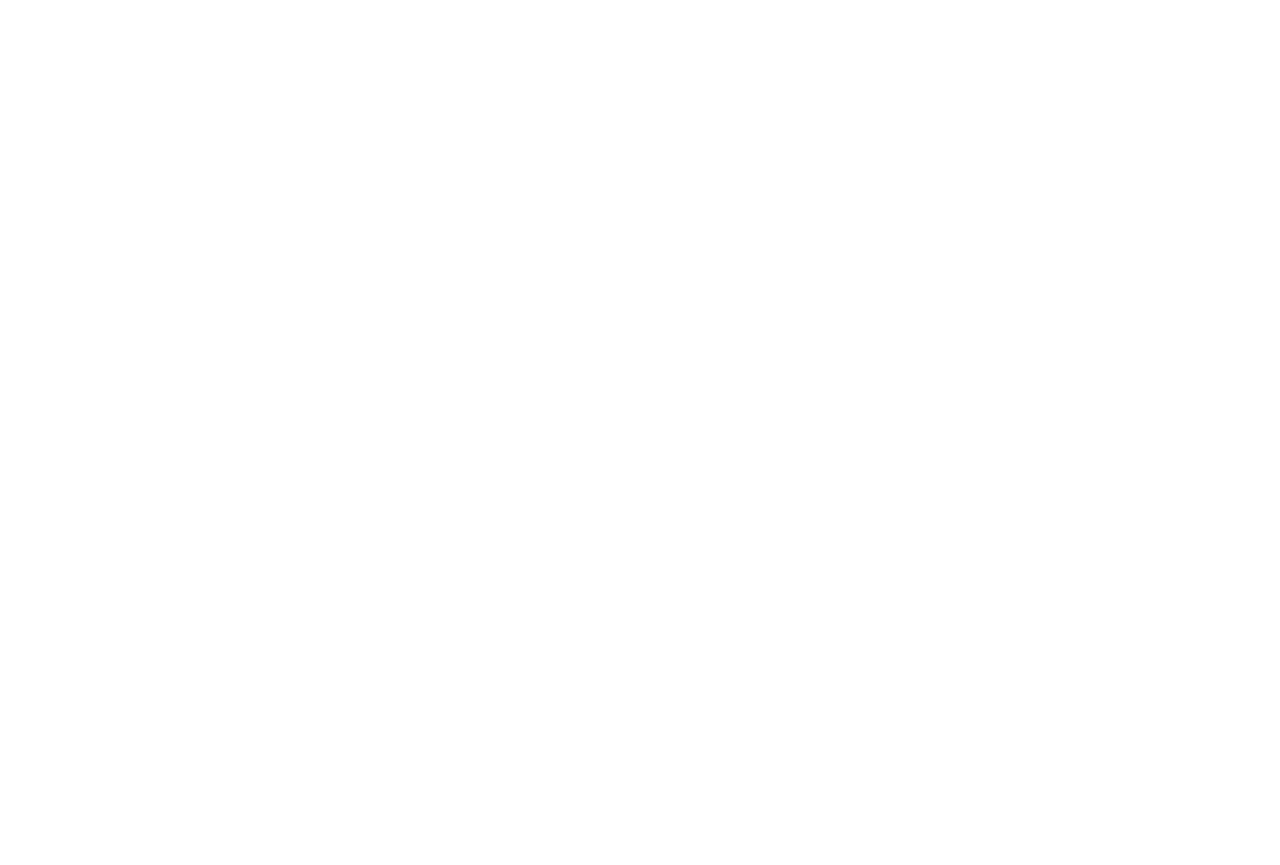
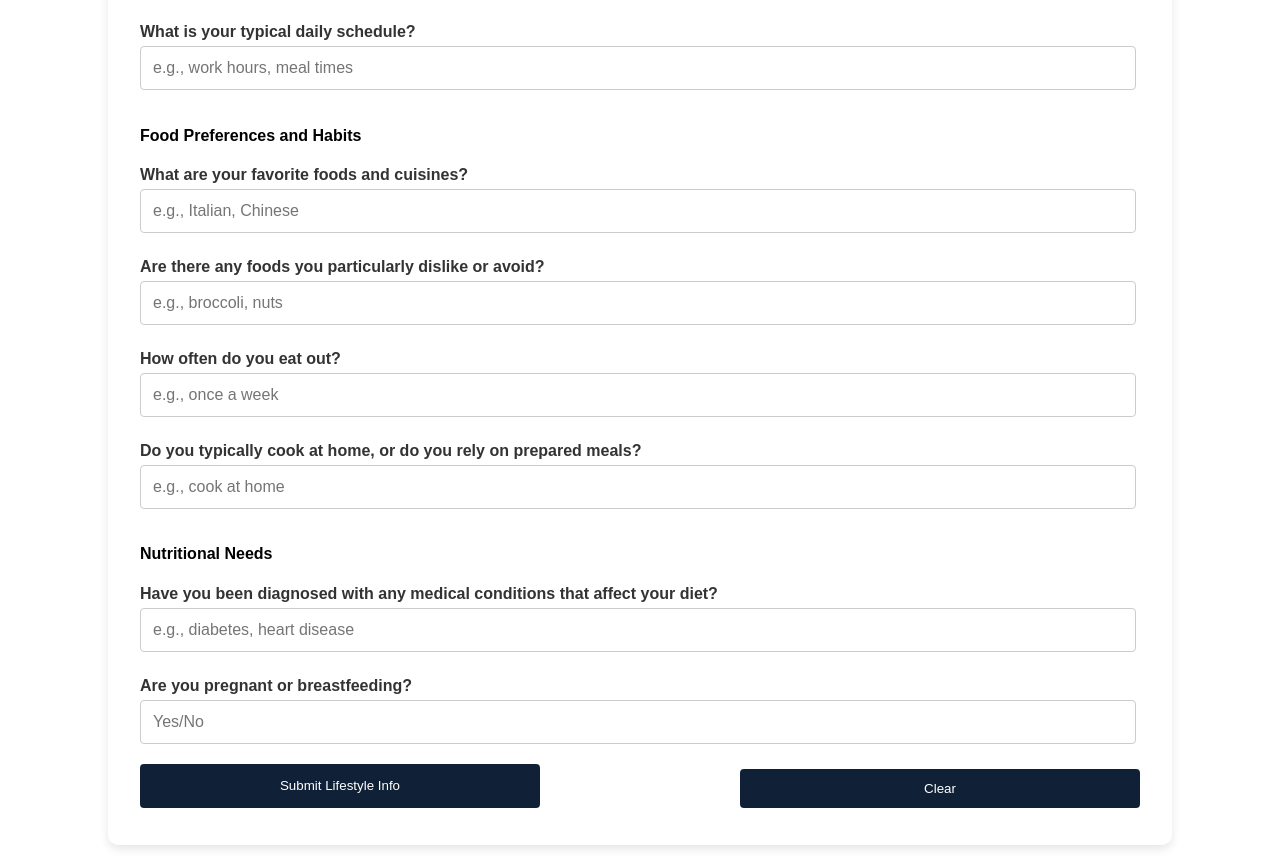
Before and after one commit to mekachi015/Royal-Fitness-Solutions, an Angular app in the folder Frontend/Royal-Fitness-Solutions/: page /meals in a window 1280 px wide. Shown: the part 872-1737 px from the top of the page. Before the commit the page ends 800 px from the top, so only its background shows below. Built offline with nearby package versions, Linux system fonts and the light colour scheme.

Commit message:
meal-plan lifestyle questionair implemented

```diff
--- a/Frontend/Royal-Fitness-Solutions/src/app/app.module.ts
+++ b/Frontend/Royal-Fitness-Solutions/src/app/app.module.ts
@@ -17,6 +17,7 @@ import { HomePageProfileComponent } from './components/home-page-profile/home-pa
 import { MealAndWorkoutComponent } from './components/meal-and-workout/meal-and-workout.component';
 import { BmiCalculatorComponent } from './components/bmi-calculator/bmi-calculator.component';
 import { MealPlanQuestionaireComponent } from './components/meal-plan-questionaire/meal-plan-questionaire.component';
+import { MealPlanLifestyleQuestionarieComponent } from './components/meal-plan-lifestyle-questionarie/meal-plan-lifestyle-questionarie.component';
 
 
 @NgModule({
@@ -34,6 +35,7 @@ import { MealPlanQuestionaireComponent } from './components/meal-plan-questionai
     MealAndWorkoutComponent,
     BmiCalculatorComponent,
     MealPlanQuestionaireComponent,
+    MealPlanLifestyleQuestionarieComponent,
 
   ],
   imports: [
--- /dev/null
+++ b/Frontend/Royal-Fitness-Solutions/src/app/components/meal-plan-lifestyle-questionarie/meal-plan-lifestyle-questionarie.component.html
@@ -0,0 +1,63 @@
+<div class="form-container">
+    <!-- Second Form: Lifestyle and Goals -->
+    <form [formGroup]="lifestyleForm" (ngSubmit)="onLifestyleSubmit()">
+        <h3>Lifestyle and Goals</h3>
+
+        <div>
+            <label for="fitnessGoals">What are your overall fitness goals?</label>
+            <input type="text" formControlName="fitnessGoals" placeholder="e.g., weight loss, muscle gain, improved performance" required />
+        </div>
+
+        <div>
+            <label for="workoutFrequency">How often do you typically work out?</label>
+            <input type="text" formControlName="workoutFrequency" placeholder="e.g., intensity, duration" required />
+        </div>
+
+        <div>
+            <label for="dietaryRestrictions">Do you have any dietary restrictions or allergies?</label>
+            <input type="text" formControlName="dietaryRestrictions" placeholder="e.g., vegetarian, vegan, gluten-free" />
+        </div>
+
+        <div>
+            <label for="dailySchedule">What is your typical daily schedule?</label>
+            <input type="text" formControlName="dailySchedule" placeholder="e.g., work hours, meal times" />
+        </div>
+
+        <h4>Food Preferences and Habits</h4>
+        <div>
+            <label for="favoriteFoods">What are your favorite foods and cuisines?</label>
+            <input type="text" formControlName="favoriteFoods" placeholder="e.g., Italian, Chinese" />
+        </div>
+
+        <div>
+            <label for="dislikedFoods">Are there any foods you particularly dislike or avoid?</label>
+            <input type="text" formControlName="dislikedFoods" placeholder="e.g., broccoli, nuts" />
+        </div>
+
+        <div>
+            <label for="eatOutFrequency">How often do you eat out?</label>
+            <input type="text" formControlName="eatOutFrequency" placeholder="e.g., once a week" />
+        </div>
+
+        <div>
+            <label for="cookingHabits">Do you typically cook at home, or do you rely on prepared meals?</label>
+            <input type="text" formControlName="cookingHabits" placeholder="e.g., cook at home" />
+        </div>
+
+        <h4>Nutritional Needs</h4>
+        <div>
+            <label for="medicalConditionsDiet">Have you been diagnosed with any medical conditions that affect your diet?</label>
+            <input type="text" formControlName="medicalConditionsDiet" placeholder="e.g., diabetes, heart disease" />
+        </div>
+
+        <div>
+            <label for="pregnantBreastfeeding">Are you pregnant or breastfeeding?</label>
+            <input type="text" formControlName="pregnantBreastfeeding" placeholder="Yes/No" />
+        </div>
+
+       <div class="buttons">
+        <button type="submit">Submit Lifestyle Info</button>
+        <button type="button" (click)="clearLifestyleForm()">Clear</button>
+       </div>
+    </form>
+</div>
--- /dev/null
+++ b/Frontend/Royal-Fitness-Solutions/src/app/components/meal-plan-lifestyle-questionarie/meal-plan-lifestyle-questionarie.component.scss
@@ -0,0 +1,79 @@
+.form-container {
+    display: flex;
+    flex-direction: column;
+    align-items: stretch; /* Make the container stretch to fit its items */
+    background-color: #fff; /* Matches user profile background */
+    padding: 2rem; /* Matches padding of user profile */
+    border-radius: 10px; /* Matches border-radius */
+    box-shadow: 0 4px 10px rgba(0, 0, 0, 0.1); /* Same shadow as user profile */
+    width: 80%; /* Uniform with user profile */
+    max-width: 1000px; /* Same max width */
+    margin: 20px auto;
+    font-family: 'Arial', sans-serif;
+}
+
+h2 {
+    text-align: center;
+    font-size: 24px;
+    color: #333;
+    margin-bottom: 20px;
+}
+
+label {
+    display: block;
+    margin: 10px 0 5px;
+    font-weight: 600;
+    color: #333;
+}
+
+input {
+    width: 97%;
+    padding: 12px; /* Increased padding for better touch targets */
+    border: 1px solid #ccc;
+    border-radius: 4px;
+    margin-bottom: 15px;
+    font-size: 16px;
+}
+
+.gender-checkboxes {
+    display: flex;
+    justify-content: space-around; /* Space out checkboxes */
+    width: 100%;
+    margin-bottom: 15px; /* Margin for spacing */
+}
+
+button {
+    width: 40%; /* Set button to full width */
+    padding: 12px; /* Increased padding for better touch targets */
+    background-color: var(--primary-colour);
+    color: white;
+    border: none;
+    border-radius: 4px;
+    cursor: pointer;
+    transition: background-color 0.3s;
+    margin: 5px 0; /* Margin for spacing between buttons */
+}
+
+.buttons {
+    display: flex;
+    justify-content: space-between;
+}
+
+button:last-child {
+    margin-top: 10px; /* Add space above the second button */
+}
+
+button:hover {
+    background-color: var(--secondary-colour);
+}
+
+/* Responsive adjustments */
+@media (max-width: 768px) {
+    .form-container {
+        width: 95%; /* Make container wider on small screens */
+    }
+
+    button {
+        width: 100%; /* Keep buttons full-width on smaller screens */
+    }
+}
--- /dev/null
+++ b/Frontend/Royal-Fitness-Solutions/src/app/components/meal-plan-lifestyle-questionarie/meal-plan-lifestyle-questionarie.component.ts
@@ -0,0 +1,39 @@
+import { Component } from '@angular/core';
+import { FormGroup, FormBuilder, Validators } from '@angular/forms';
+
+@Component({
+  selector: 'app-meal-plan-lifestyle-questionarie',
+  templateUrl: './meal-plan-lifestyle-questionarie.component.html',
+  styleUrls: ['./meal-plan-lifestyle-questionarie.component.scss']
+})
+export class MealPlanLifestyleQuestionarieComponent {
+
+  lifestyleForm: FormGroup;
+
+  constructor(private fb: FormBuilder) {
+    this.lifestyleForm = this.fb.group({
+      fitnessGoals: ['', Validators.required],
+      workoutFrequency: ['', Validators.required],
+      dietaryRestrictions: [''],
+      dailySchedule: [''],
+      favoriteFoods: [''],
+      dislikedFoods: [''],
+      eatOutFrequency: [''],
+      cookingHabits: [''],
+      medicalConditionsDiet: [''],
+      pregnantBreastfeeding: ['']
+    });
+  }
+
+
+
+  onLifestyleSubmit() {
+    if (this.lifestyleForm.valid) {
+      console.log(this.lifestyleForm.value);
+    }
+  }
+
+  clearLifestyleForm() {
+    this.lifestyleForm.reset();
+  }
+}
--- a/Frontend/Royal-Fitness-Solutions/src/app/components/meal-plan-questionaire/meal-plan-questionaire.component.ts
+++ b/Frontend/Royal-Fitness-Solutions/src/app/components/meal-plan-questionaire/meal-plan-questionaire.component.ts
@@ -9,22 +9,50 @@ import { FormBuilder, FormGroup, Validators } from '@angular/forms';
 export class MealPlanQuestionaireComponent implements OnInit {
 
   profileForm: FormGroup;
+  lifestyleForm: FormGroup;
 
   constructor(private fb: FormBuilder) {
     this.profileForm = this.fb.group({
       isMale: [false],
       isFemale: [false],
-      age: ['', [Validators.required, Validators.min(1)]],
-      medicalConditions: [''],
+      age: ['', Validators.required],
+      medicalConditions: ['']
+    });
+
+    this.lifestyleForm = this.fb.group({
+      fitnessGoals: ['', Validators.required],
+      workoutFrequency: ['', Validators.required],
+      dietaryRestrictions: [''],
+      dailySchedule: [''],
+      favoriteFoods: [''],
+      dislikedFoods: [''],
+      eatOutFrequency: [''],
+      cookingHabits: [''],
+      medicalConditionsDiet: [''],
+      pregnantBreastfeeding: ['']
     });
   }
 
-  ngOnInit(): void {}
+  ngOnInit(): void {
+  }
 
   onSubmit() {
     if (this.profileForm.valid) {
       console.log(this.profileForm.value);
-      // Handle form submission
     }
   }
+
+  onLifestyleSubmit() {
+    if (this.lifestyleForm.valid) {
+      console.log(this.lifestyleForm.value);
+    }
+  }
+
+  clearForm() {
+    this.profileForm.reset();
+  }
+
+  clearLifestyleForm() {
+    this.lifestyleForm.reset();
+  }
 }
--- a/Frontend/Royal-Fitness-Solutions/src/app/pages/meals-page/meals-page.component.html
+++ b/Frontend/Royal-Fitness-Solutions/src/app/pages/meals-page/meals-page.component.html
@@ -1 +1,3 @@
 <app-meal-plan-questionaire></app-meal-plan-questionaire>
+
+<app-meal-plan-lifestyle-questionarie></app-meal-plan-lifestyle-questionarie>
```
Also changed, not shown: 1 other file (tests, documents, lock files or other folders).
